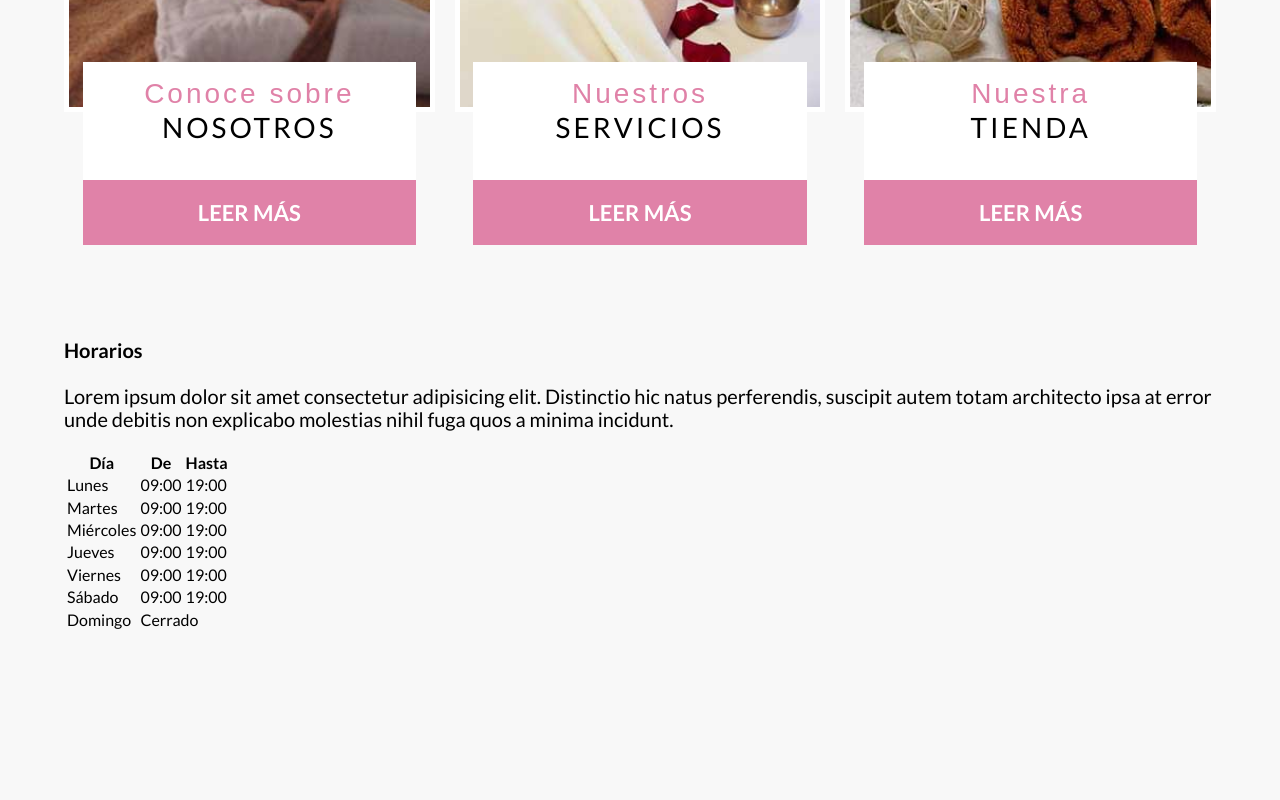
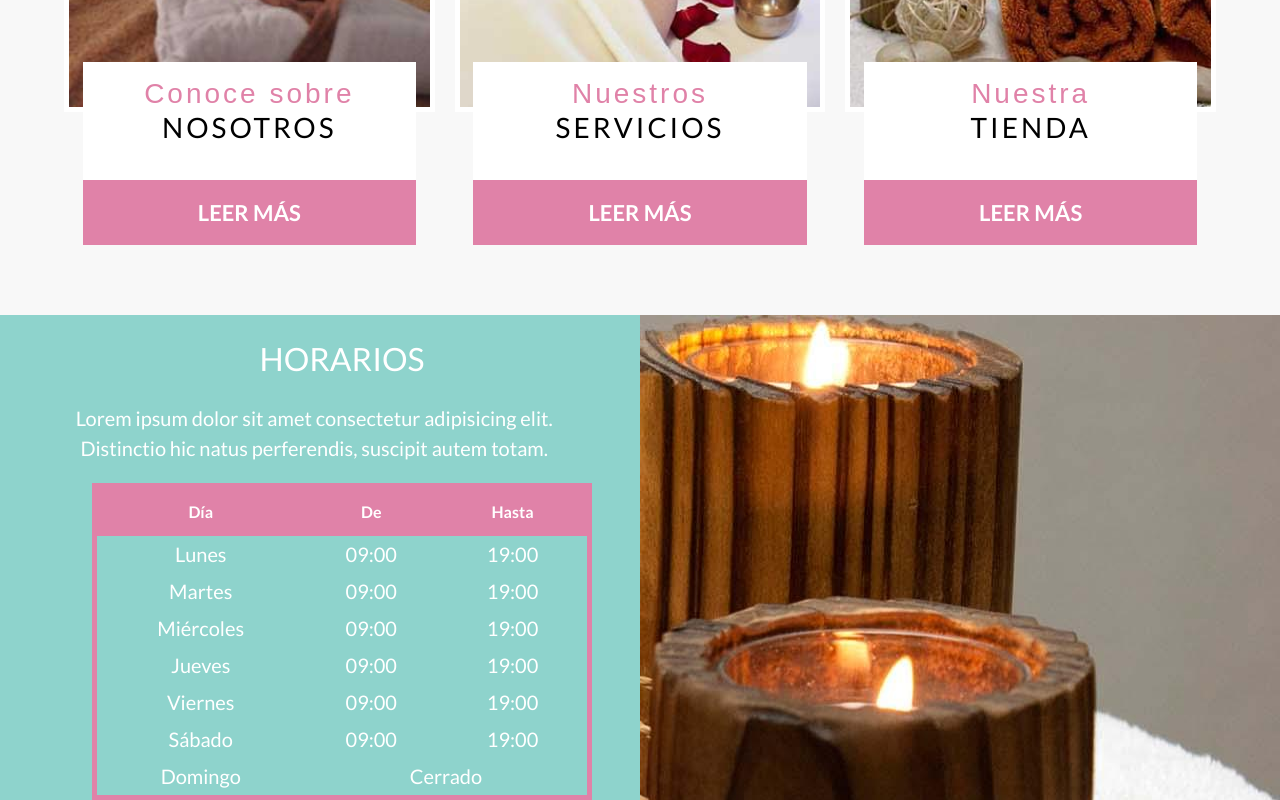
Before and after one commit to Ara-Polanco/salonSpa, a website: page index.html in a window 1280 px wide. Shown: the part 1526-2326 px from the top of the page. Before the commit the page ends 2158 px from the top, so only its background shows below. Drawn offline with Linux system fonts and the light colour scheme; a web font is replaced by a local one.

Commit message:
Adding: styles to schedule section

```diff
--- a/index.html
+++ b/index.html
@@ -90,7 +90,7 @@
 
             <div class="horario__contenido">
                 <h3 class="horario__heading">Horarios</h3>
-                <p class="horario__texto">Lorem ipsum dolor sit amet consectetur adipisicing elit. Distinctio hic natus perferendis, suscipit autem totam architecto ipsa at error unde debitis non explicabo molestias nihil fuga quos a minima incidunt.</p>
+                <p class="horario__texto">Lorem ipsum dolor sit amet consectetur adipisicing elit. Distinctio hic natus perferendis, suscipit autem totam.</p>
 
                 <table class="tabla">
                     <thead class="tabla__thead">
--- a/src/scss/base/_mixins.scss
+++ b/src/scss/base/_mixins.scss
@@ -65,3 +65,10 @@
 
     }
 }
+
+@mixin heading {
+    text-transform: uppercase;
+    text-align: center;
+    font-weight: 400;
+    font-size: 3.2rem;
+}
--- /dev/null
+++ b/src/scss/ui/contenido/_horarios.scss
@@ -0,0 +1,65 @@
+@use 'base/variables' as v;
+@use 'base/mixins' as m;
+
+.horario {
+    background-image: linear-gradient( to bottom, v.$primario 0%, v.$primario 50%, transparent 50%),  url(/build/img/bg_horarios.jpg);
+    background-repeat: no-repeat;
+    background-position: center, bottom center;
+    color: v.$blanco;
+
+    @include m.tablet {
+        background-image: linear-gradient( to right, v.$primario 0%, v.$primario 50%, transparent 50%),  url(/build/img/bg_horarios.jpg);
+        background-position: center, top right;
+    }
+
+    &__grid {
+        display: grid;
+        grid-template-rows: repeat(2, 1fr);
+        gap: v.$separacion;
+
+        @include m.tablet {
+            grid-template-rows: unset;
+            @include m.grid(2, v.$separacion);
+
+        }
+    }
+
+    &__heading {
+        @include m.heading;
+    }
+
+    &__texto {
+        text-align: center;
+        line-height: 1.5;
+        max-width: 90%;
+    }
+}
+
+.tabla {
+
+    width: 90%;
+    border: .5rem solid v.$secundario;
+    text-align: center;
+    border-collapse: collapse;
+    margin: 0 auto;
+
+    &__thead {
+        background-color: v.$secundario;
+    }
+
+    &__tr {
+
+        &:hover {
+            background-color: darken($color: v.$primario, $amount: 10%);
+        }
+    }
+
+    &__th {
+        padding: 1.5rem;
+    }
+
+    &__td {
+        padding: .7rem;
+        font-size: 2rem;
+    }
+}
--- a/src/scss/ui/contenido/_index.scss
+++ b/src/scss/ui/contenido/_index.scss
@@ -1,2 +1,3 @@
 @forward 'bienvenida';
 @forward 'cards';
+@forward 'horarios';
```
Also changed, not shown: build/css/app.css, 1 other file.
